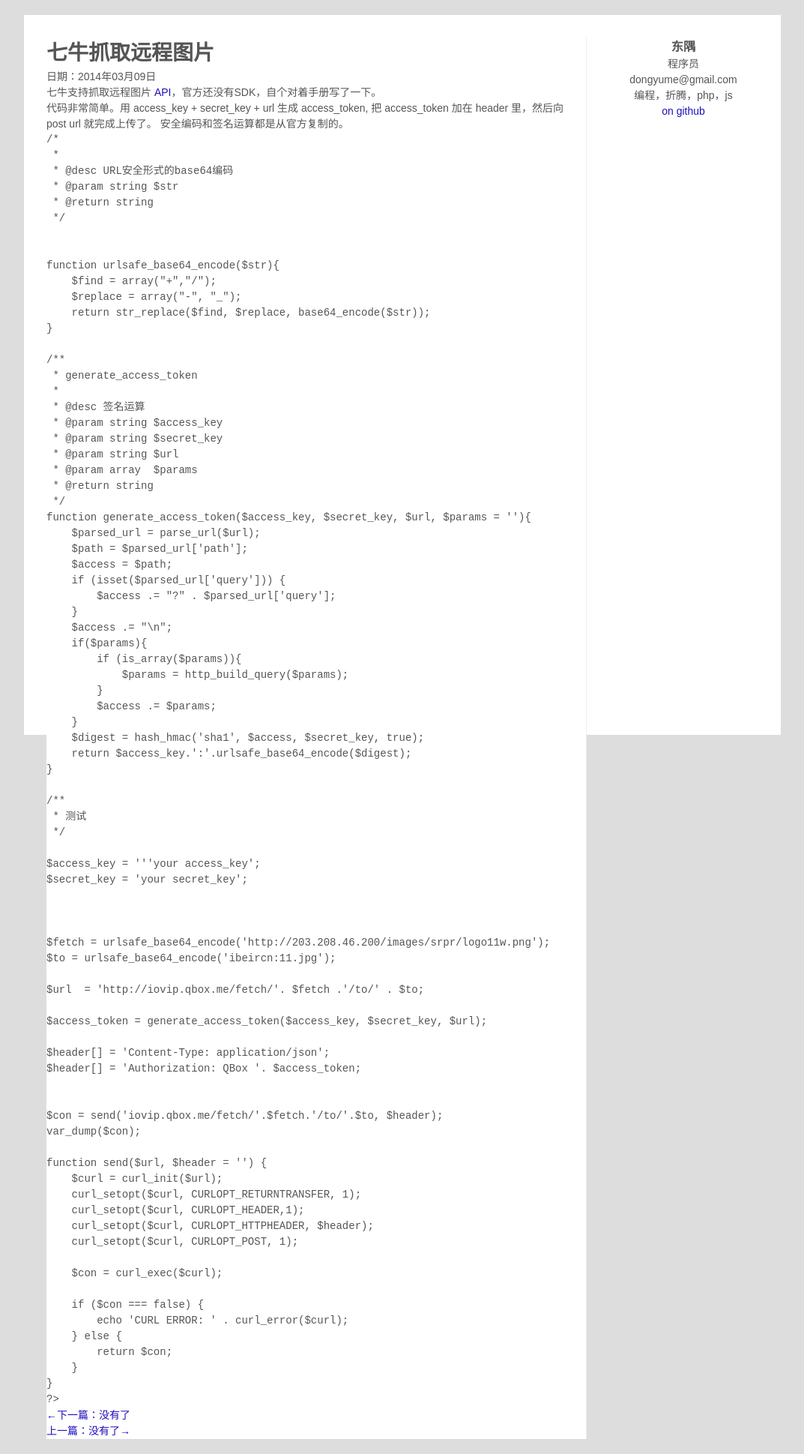
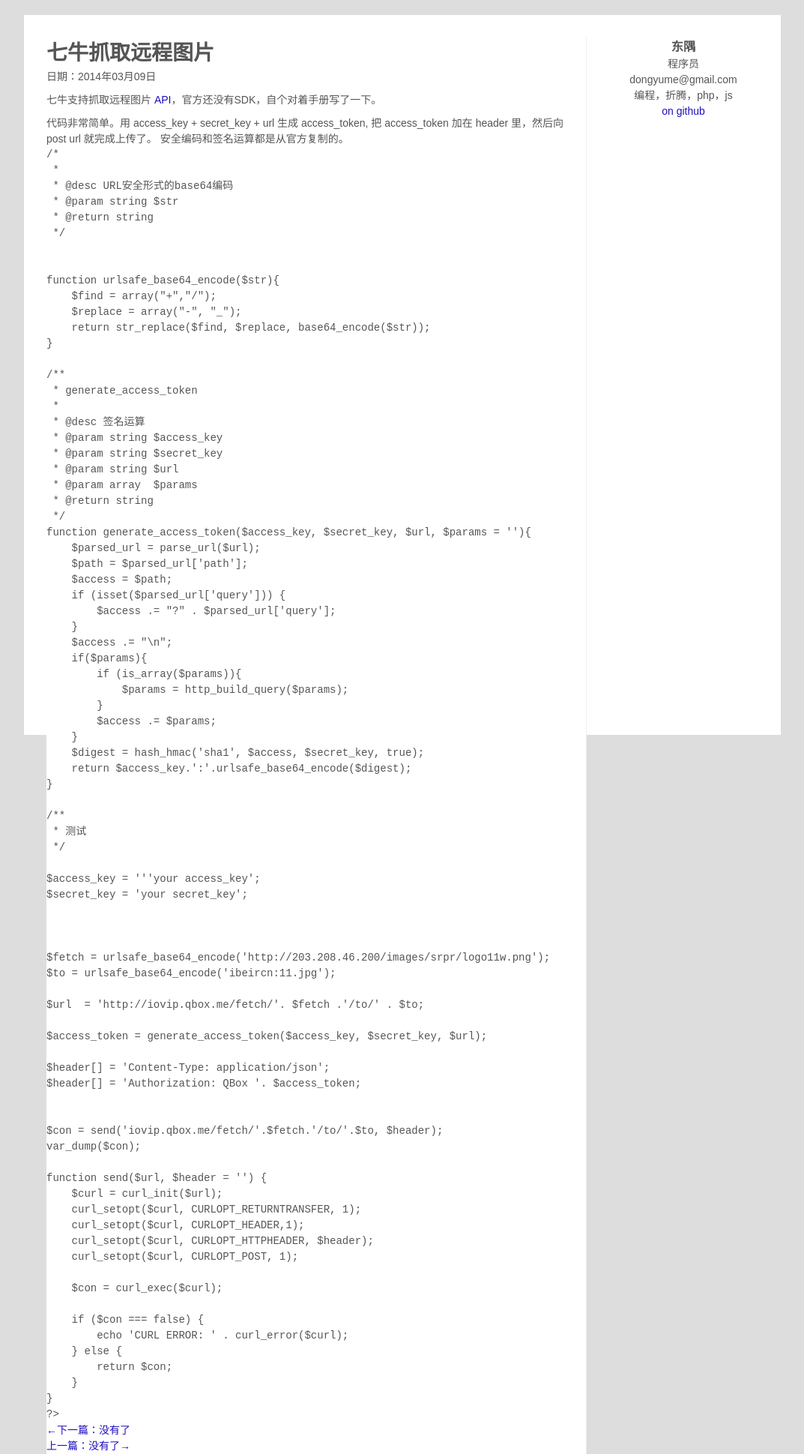
Before and after one commit to imdongyu/imdongyu.github.io, a Jekyll site: the page built from _posts/2014-03-09-qiniu-upload-file.md, in a window 1280 px wide. Shown: the whole page at 75% size, without its empty margins (103-1176 px from the left). Built offline with Jekyll 4.4.1, drawn with Linux system fonts in a browser that asks for light colours; Markdown is read by kramdown in place of the engine named in the settings.

Commit message:
update css
update css

```diff
--- a/css/style.css
+++ b/css/style.css
@@ -35,6 +35,9 @@ a {
   border-right: 1px solid #EEE;
   width: 700px;
 }
+.main p {
+  margin-top: 10px;
+}
 
 .posts-list li{
   padding-bottom: 5px;
```
